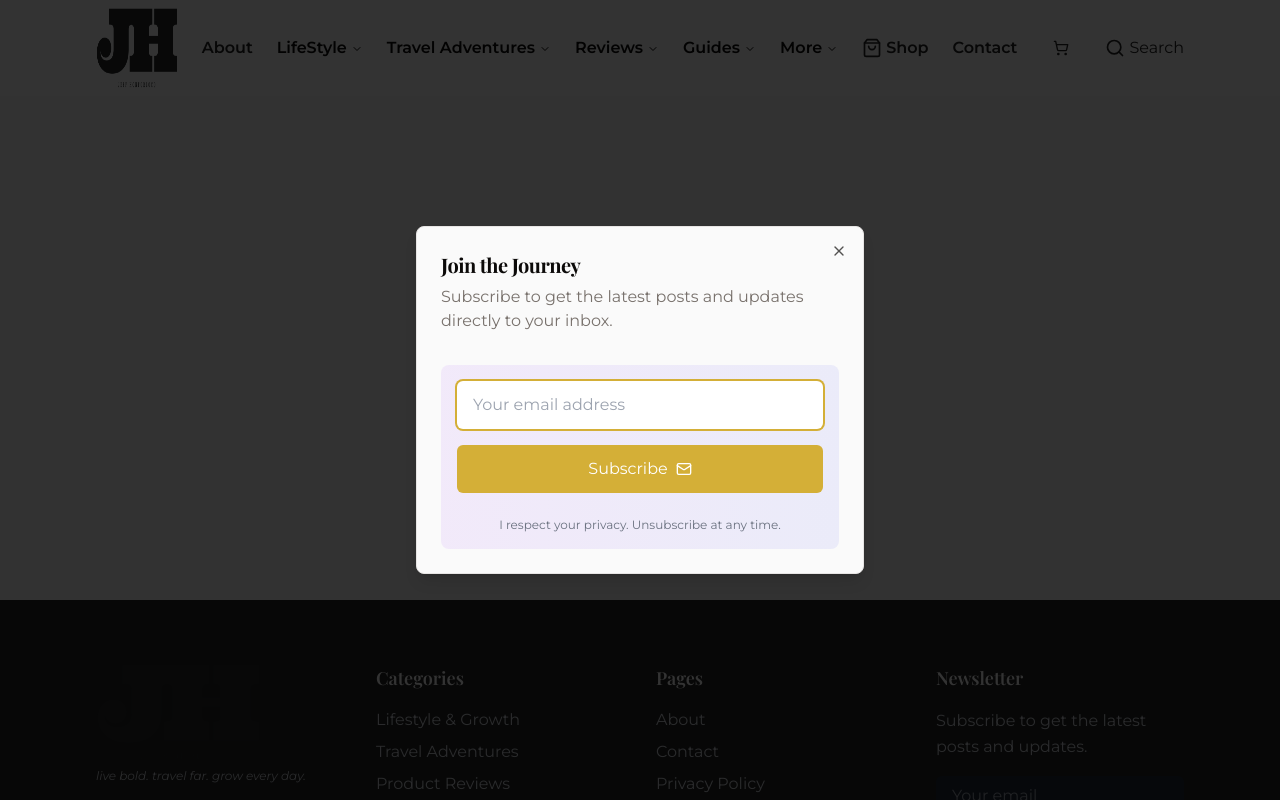
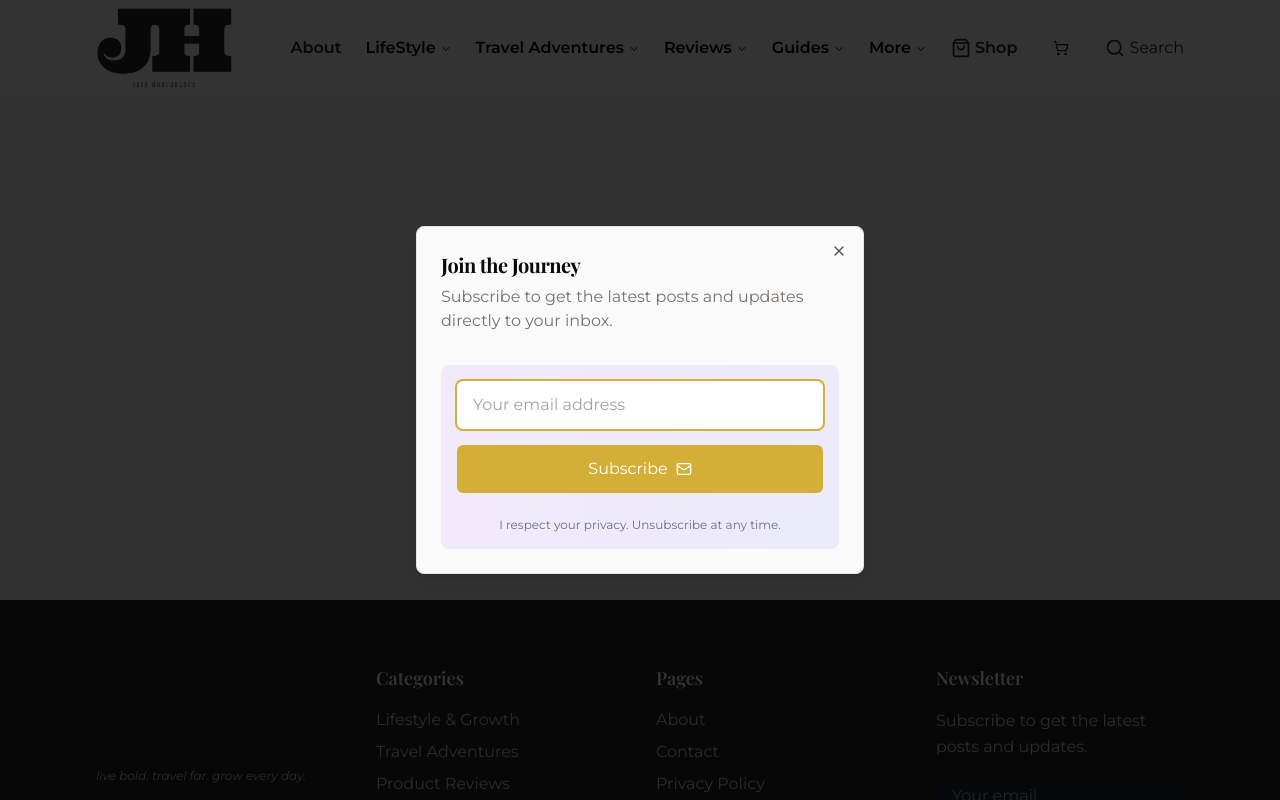
Before and after one commit to jeffhonforloco/JeffHonforloco_Web, a React (Vite) app: page /cart in a window 1280 px wide. Shown: the top 800 px of the page. Built offline with nearby package versions, Linux system fonts and the light colour scheme; a web font is replaced by a local one.

Commit message:
Remove contact link from menu
Remove the contact link from the desktop and mobile navigation menus.

```diff
--- a/src/components/layout/navigation/DesktopNavigation.tsx
+++ b/src/components/layout/navigation/DesktopNavigation.tsx
@@ -1,3 +1,4 @@
+
 import React from 'react';
 import { Link } from 'react-router-dom';
 import { ShoppingBag } from 'lucide-react';
@@ -222,9 +223,6 @@ const DesktopNavigation = () => {
         <span>Shop</span>
       </Link>
 
-      {/* Contact Link - Added directly in the navigation */}
-      <Link to="/contact" className="nav-link font-semibold text-base">Contact</Link>
-
       {/* Cart */}
       <CartButton />
 
--- a/src/components/layout/navigation/MobileNavigation.tsx
+++ b/src/components/layout/navigation/MobileNavigation.tsx
@@ -305,15 +305,6 @@ const MobileNavigation = ({ isOpen, onClose }: MobileNavigationProps) => {
             <span>Shop</span>
           </Link>
 
-          {/* Contact Link - Added directly in the navigation */}
-          <Link
-            to="/contact"
-            className="text-lg font-semibold text-charcoal w-full py-2"
-            onClick={onClose}
-          >
-            Contact
-          </Link>
-
           <div className="pt-2 w-full">
             <ProductSearch>
               <button
```
